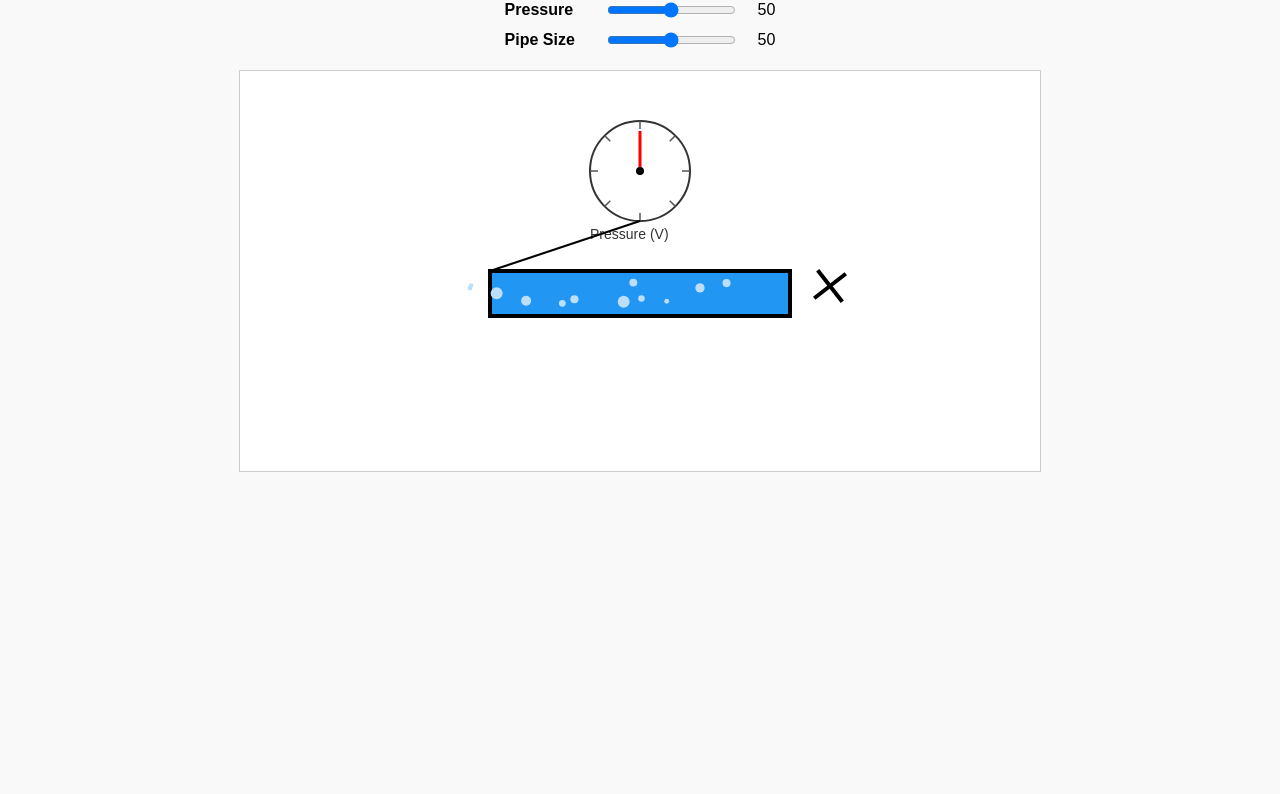
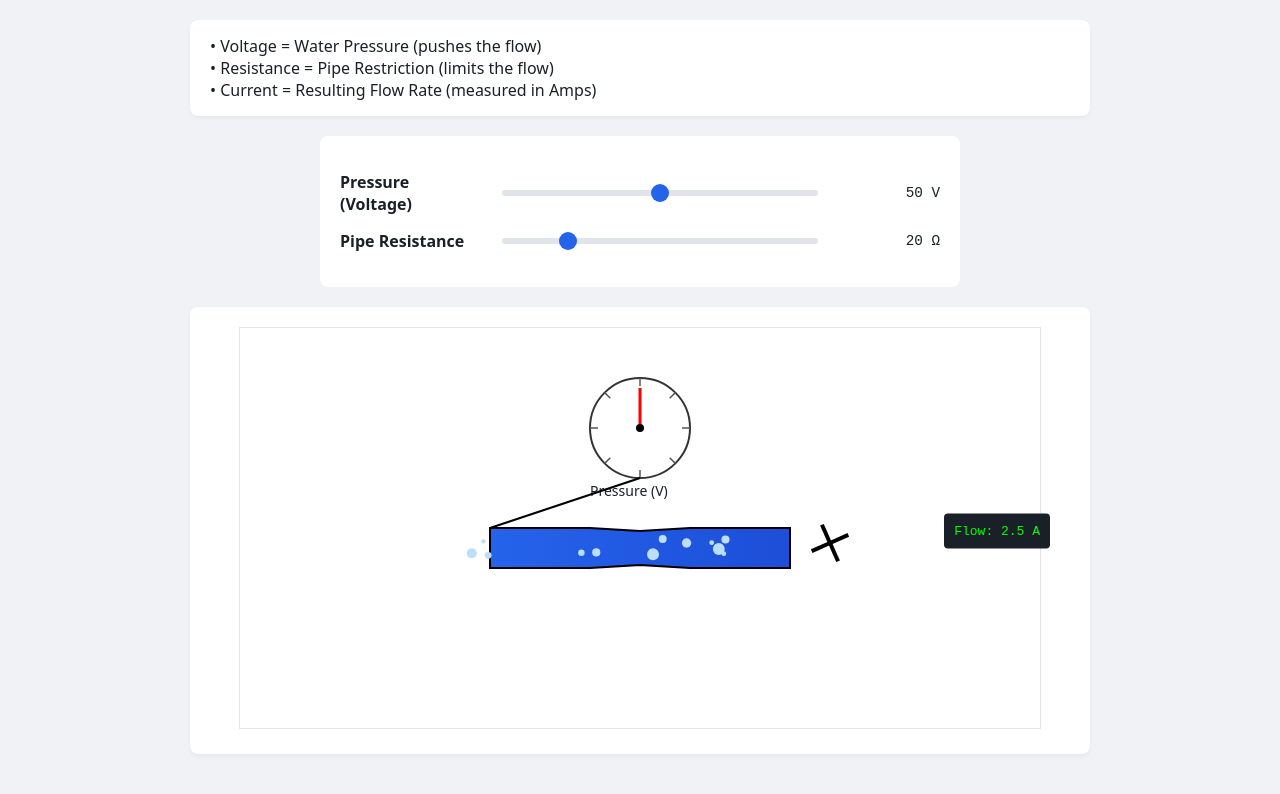
Before and after one commit to Tc3-Tech/Electricity-Basics, a plain HTML site: page index.html in a window 1280 px wide. Shown: the part 114-908 px from the top of the page. Before the commit the page ends 800 px from the top, so only its background shows below. Drawn offline with Linux system fonts and the light colour scheme.

Commit message:
Update index.html
Update to visuals

```diff
--- a/index.html
+++ b/index.html
@@ -2,118 +2,163 @@
 <html lang="en">
 <head>
   <meta charset="UTF-8" />
-  <title>Electricity Basics Simulation</title>
+  <title>Voltage, Resistance, and Current Analogy</title>
   <style>
     body {
-      font-family: sans-serif;
+      font-family: system-ui, -apple-system, sans-serif;
       margin: 20px;
-      background: #f9f9f9;
+      background: #f0f2f5;
+      color: #1a2027;
+    }
+    .container {
+      max-width: 900px;
+      margin: 0 auto;
+      padding: 20px;
+    }
+    h1 {
+      color: #1a2027;
+      text-align: center;
+      margin-bottom: 30px;
+    }
+    .description {
+      background: #fff;
+      padding: 15px 20px;
+      border-radius: 8px;
+      box-shadow: 0 2px 4px rgba(0,0,0,0.05);
+      margin-bottom: 20px;
     }
     #canvasContainer {
       text-align: center;
+      background: white;
+      padding: 20px;
+      border-radius: 8px;
+      box-shadow: 0 2px 4px rgba(0,0,0,0.05);
+      position: relative;
     }
     #myCanvas {
       background: #ffffff;
-      border: 1px solid #ccc;
-      margin: 10px 0;
+      border: 1px solid #e1e4e8;
+    }
+    .controls {
+      max-width: 600px;
+      margin: 20px auto;
+      background: white;
+      padding: 20px;
+      border-radius: 8px;
     }
     .sliderContainer {
-      margin: 10px 0;
+      margin: 15px 0;
       display: flex;
       align-items: center;
-      justify-content: center;
       gap: 20px;
     }
     .sliderLabel {
-      width: 80px;
-      font-weight: bold;
+      width: 140px;
+      font-weight: 600;
+    }
+    .slider {
+      flex-grow: 1;
+      height: 6px;
+      -webkit-appearance: none;
+      background: #e1e4e8;
+      border-radius: 3px;
+    }
+    .slider::-webkit-slider-thumb {
+      -webkit-appearance: none;
+      width: 18px;
+      height: 18px;
+      background: #2563eb;
+      border-radius: 50%;
+      cursor: pointer;
+    }
+    .value {
+      width: 100px;
+      text-align: right;
+      font-family: monospace;
+      font-size: 1.1em;
+    }
+    .flow-meter {
+      position: absolute;
+      right: 40px;
+      top: 50%;
+      transform: translateY(-50%);
+      background: #1a2027;
+      color: #00ff00;
+      padding: 10px;
+      border-radius: 4px;
+      font-family: monospace;
     }
   </style>
 </head>
 <body>
+  <div class="container">
+    <h1>Understanding Electrical Flow</h1>
 
-  <h1>Simple Electricity Analogy</h1>
-  <p>
-    Adjust the <strong>Pressure</strong> (voltage) and <strong>Pipe Size</strong> (current) sliders.
-    Here the water flows from left to right, spinning a paddle wheel to represent doing work.
-  </p>
+    <div class="description">
+      • Voltage = Water Pressure (pushes the flow)
+      <br>• Resistance = Pipe Restriction (limits the flow)
+      <br>• Current = Resulting Flow Rate (measured in Amps)
+    </div>
 
-  <!-- Sliders for controlling voltage (pressure) and pipe size (current) -->
+    <div class="controls">
       <div class="sliderContainer">
-    <div class="sliderLabel">Pressure</div>
-    <input
-      id="pressureSlider"
-      type="range"
-      min="0"
-      max="100"
-      value="50"
-      step="1"
-    />
-    <span id="pressureValue">50</span>
+        <div class="sliderLabel">Pressure (Voltage)</div>
+        <input id="pressureSlider" class="slider" type="range" min="0" max="100" value="50" step="1" />
+        <div class="value" id="pressureValue">50 V</div>
       </div>
 
       <div class="sliderContainer">
-    <div class="sliderLabel">Pipe Size</div>
-    <input
-      id="pipeSlider"
-      type="range"
-      min="1"
-      max="100"
-      value="50"
-      step="1"
-    />
-    <span id="pipeValue">50</span>
+        <div class="sliderLabel">Pipe Resistance</div>
+        <input id="pipeSlider" class="slider" type="range" min="1" max="100" value="20" step="1" />
+        <div class="value" id="pipeValue">20 Ω</div>
+      </div>
     </div>
 
     <div id="canvasContainer">
       <canvas id="myCanvas" width="800" height="400"></canvas>
+      <div class="flow-meter">Flow: <span id="flowValue">2.5</span> A</div>
+    </div>
   </div>
 
   <script>
     const canvas = document.getElementById("myCanvas");
     const ctx = canvas.getContext("2d");
 
-    // Sliders
     const pressureSlider = document.getElementById("pressureSlider");
     const pipeSlider = document.getElementById("pipeSlider");
     const pressureValue = document.getElementById("pressureValue");
     const pipeValue = document.getElementById("pipeValue");
+    const flowValue = document.getElementById("flowValue");
 
-    // Simulation variables
-    let pressure = parseInt(pressureSlider.value, 10); // 0..100
-    let pipeSize = parseInt(pipeSlider.value, 10);     // 1..100
+    let pressure = parseInt(pressureSlider.value, 10);
+    let resistance = parseInt(pipeSlider.value, 10);
+    let prevTime = performance.now();
+    let paddleAngle = 0;
 
-    // We’ll track time so bubble animation can wobble
-    let prevTime = performance.now();
-
-    // Layout geometry
-    // Place the gauge above the pipe, so the pipe is near the middle horizontally
     const gaugeCenterX = 400;
     const gaugeCenterY = 100;
-    const gaugeRadius  = 50;
+    const gaugeRadius = 50;
+    const pipeStartX = 250;
+    const pipeStartY = 200;
+    const pipeLength = 300;
+    const wheelCenterX = pipeStartX + pipeLength + 40;
+    const wheelCenterY = pipeStartY + 15;
 
-    // Pipe near the middle of the canvas
-    const pipeStartX   = 250;
-    const pipeStartY   = 200;   // top edge of the pipe
-    const pipeLength   = 300;
+    // Calculate flow based on pressure and resistance (V = IR)
+    function calculateFlow(p, r) {
+      return (p / r).toFixed(1);
+    }
 
-    // Paddle wheel center
-    const wheelCenterX = pipeStartX + pipeLength + 40;
-    const wheelCenterY = pipeStartY + 15; // roughly center of the pipe
-
-    // Paddle rotation
-    let paddleAngle = 0;
-
-    // Create bubbles
     const numBubbles = 12;
     let bubbles = [];
+
     function initBubbles() {
       bubbles = [];
       for (let i = 0; i < numBubbles; i++) {
         bubbles.push({
-          x: Math.random() * pipeLength,        // position in the pipe
-          radius: 2 + Math.random() * 4,        // bubble size
-          speed: 0.5 + Math.random() * 0.5,     // bubble's own speed factor
+          x: Math.random() * pipeLength,
+          radius: 2 + Math.random() * 4,
+          speed: 0.5 + Math.random() * 0.5,
           wobbleSpeed: 0.002 + Math.random() * 0.003,
           wobbleAmplitude: 2 + Math.random() * 3,
           verticalOffset: (Math.random() - 0.5) * 0.6
@@ -122,14 +167,16 @@
     }
     initBubbles();
 
-    // Listen for slider changes
     pressureSlider.addEventListener("input", () => {
       pressure = parseInt(pressureSlider.value, 10);
-      pressureValue.textContent = pressure;
+      pressureValue.textContent = `${pressure} V`;
+      flowValue.textContent = calculateFlow(pressure, resistance);
     });
+
     pipeSlider.addEventListener("input", () => {
-      pipeSize = parseInt(pipeSlider.value, 10);
-      pipeValue.textContent = pipeSize;
+      resistance = parseInt(pipeSlider.value, 10);
+      pipeValue.textContent = `${resistance} Ω`;
+      flowValue.textContent = calculateFlow(pressure, resistance);
     });
 
     function animate(currentTime) {
@@ -137,36 +184,21 @@
       prevTime = currentTime;
 
       ctx.clearRect(0, 0, canvas.width, canvas.height);
-
-      // 1) Draw the gauge
       drawGauge(gaugeCenterX, gaugeCenterY, gaugeRadius, pressure);
-
-      // 2) Connect gauge to top of the pipe
       drawGaugeToPipeConnection();
-
-      // 3) Draw pipe and water flow (with thick outline)
       drawPipe(pipeStartX, pipeStartY, deltaTime);
-
-      // 4) Draw the paddle wheel at the exit
       drawPaddleWheel(deltaTime);
 
       requestAnimationFrame(animate);
     }
 
-    // Draw a gauge whose needle:
-    // - is at 7:00 (240°) when value = 0
-    // - is at 5:00 (300°) when value = 100
-    // In standard math orientation: 3:00 is 0°, angles increase CCW.
     function drawGauge(cx, cy, radius, value) {
-      // Outer circle
       ctx.beginPath();
       ctx.arc(cx, cy, radius, 0, 2 * Math.PI);
       ctx.strokeStyle = "#333";
       ctx.lineWidth = 2;
       ctx.stroke();
-      ctx.closePath();
 
-      // Draw some ticks
       ctx.save();
       ctx.translate(cx, cy);
       for (let i = 0; i < 8; i++) {
@@ -180,20 +212,15 @@
       }
       ctx.restore();
 
-      // Angles for 7:00 -> 5:00 in standard orientation
-      // 7:00 = 240° = 4π/3
-      // 5:00 = 300° = 5π/3
       const minAngle = (4 * Math.PI) / 3;
       const maxAngle = (5 * Math.PI) / 3;
       const angleRange = maxAngle - minAngle;
       const angle = minAngle + (value / 100) * angleRange;
 
-      // Draw the needle
       ctx.save();
       ctx.translate(cx, cy);
       ctx.rotate(angle);
       ctx.beginPath();
-      // needle extends to the right in local coords (the default 0 rad direction)
       ctx.moveTo(0, 0);
       ctx.lineTo(radius - 10, 0);
       ctx.strokeStyle = "red";
@@ -201,68 +228,81 @@
       ctx.stroke();
       ctx.restore();
 
-      // Center dot
       ctx.beginPath();
       ctx.arc(cx, cy, 4, 0, 2 * Math.PI);
       ctx.fillStyle = "black";
       ctx.fill();
 
-      // Label
-      ctx.font = "14px sans-serif";
-      ctx.fillStyle = "#333";
+      ctx.font = "14px system-ui";
+      ctx.fillStyle = "#1a2027";
       ctx.fillText("Pressure (V)", cx - radius, cy + radius + 18);
     }
 
-    // Draw a line straight down from gauge to the top of the pipe
     function drawGaugeToPipeConnection() {
       ctx.beginPath();
-      // from bottom of gauge circle to top center of the pipe
       const gaugeBottomY = gaugeCenterY + gaugeRadius;
-      const pipeTopCenterX = pipeStartX;
-      const pipeTopCenterY = pipeStartY;
       ctx.moveTo(gaugeCenterX, gaugeBottomY);
-      ctx.lineTo(pipeTopCenterX, pipeTopCenterY);
+      ctx.lineTo(pipeStartX, pipeStartY);
       ctx.strokeStyle = "#000";
       ctx.lineWidth = 2;
       ctx.stroke();
     }
 
-    // Draw the pipe, water, and animated bubbles (left->right)
     function drawPipe(x, y, deltaTime) {
-      // pipe thickness depends on pipeSize
-      const pipeThickness = pipeSize / 2;
-      const pipeHeight = 20 + pipeThickness;
+      // Calculate pipe height based on resistance (inverse relationship)
+      const maxHeight = 40;
+      const minHeight = 10;
+      const pipeHeight = maxHeight - ((resistance - 1) / 99) * (maxHeight - minHeight);
 
-      // Pipe fill
-      ctx.fillStyle = "#2196F3";
-      ctx.fillRect(x, y, pipeLength, pipeHeight);
+      // Create constriction effect
+      const midX = x + pipeLength / 2;
+      const constrictLength = 50;
 
-      // Thicker black outline
+      // Draw main pipe segments
+      const gradient = ctx.createLinearGradient(x, y, x + pipeLength, y);
+      gradient.addColorStop(0, `rgb(37, 99, 235)`);
+      gradient.addColorStop(1, `rgb(29, 78, 216)`);
+
+      // Draw pipe with constriction
+      ctx.beginPath();
+      ctx.moveTo(x, y);
+      ctx.lineTo(midX - constrictLength, y);
+      ctx.lineTo(midX, y + (maxHeight - pipeHeight) / 2);
+      ctx.lineTo(midX + constrictLength, y);
+      ctx.lineTo(x + pipeLength, y);
+      ctx.lineTo(x + pipeLength, y + maxHeight);
+      ctx.lineTo(midX + constrictLength, y + maxHeight);
+      ctx.lineTo(midX, y + maxHeight - (maxHeight - pipeHeight) / 2);
+      ctx.lineTo(midX - constrictLength, y + maxHeight);
+      ctx.lineTo(x, y + maxHeight);
+      ctx.closePath();
+
+      ctx.fillStyle = gradient;
+      ctx.fill();
       ctx.strokeStyle = "#000";
-      ctx.lineWidth = 4;
-      ctx.strokeRect(x, y, pipeLength, pipeHeight);
+      ctx.lineWidth = 2;
+      ctx.stroke();
 
-      // Move & draw each bubble
+      // Update and draw bubbles
       bubbles.forEach((bub) => {
-        // The bubble’s center in the pipe
-        const pipeCenterY = y + pipeHeight / 2;
-
-        // Move bubble to the right based on pressure + bubble's own speed factor
-        const bubbleSpeed = (pressure / 40) * bub.speed;
+        const flow = calculateFlow(pressure, resistance);
+        const bubbleSpeed = parseFloat(flow) * bub.speed;
         bub.x += bubbleSpeed * (deltaTime / 16);
         if (bub.x > pipeLength) {
-          // wrap around to left if it goes off the right side
           bub.x = -20;
         }
 
-        // Wobble
         const t = performance.now() * bub.wobbleSpeed;
         const wobble = Math.sin(t) * bub.wobbleAmplitude;
-        // offset to keep them spread out vertically
         const offsetY = bub.verticalOffset * pipeHeight;
-        const bubbleY = pipeCenterY + wobble + offsetY;
 
-        // Draw bubble
+        // Adjust bubble Y position based on constriction
+        let bubbleY = y + maxHeight/2 + wobble + offsetY;
+        if (bub.x > midX - constrictLength && bub.x < midX + constrictLength) {
+          const constrictFactor = 1 - (pipeHeight / maxHeight);
+          bubbleY = y + maxHeight/2 + (wobble + offsetY) * (1 - constrictFactor);
+        }
+
         ctx.beginPath();
         ctx.arc(x + bub.x, bubbleY, bub.radius, 0, 2 * Math.PI);
         ctx.fillStyle = "#bbdefb";
@@ -270,10 +310,9 @@
       });
     }
 
-    // Draw the paddle wheel at the exit and rotate it
     function drawPaddleWheel(deltaTime) {
-      // Slower rotation for granular changes
-      const spinSpeed = (pressure * pipeSize) / 30000;
+      const flow = calculateFlow(pressure, resistance);
+      const spinSpeed = parseFloat(flow) / 10;
       paddleAngle += spinSpeed * (deltaTime / 16);
 
       ctx.save();
@@ -282,7 +321,6 @@
 
       ctx.strokeStyle = "#000";
       ctx.lineWidth = 4;
-      // Draw 4 spokes
       for (let i = 0; i < 4; i++) {
         ctx.beginPath();
         ctx.rotate(Math.PI / 2);
@@ -293,7 +331,6 @@
       ctx.restore();
     }
 
-    // Start animation
     requestAnimationFrame(animate);
   </script>
 </body>
```
Lines whose indentation alone changed are shown as unchanged.
